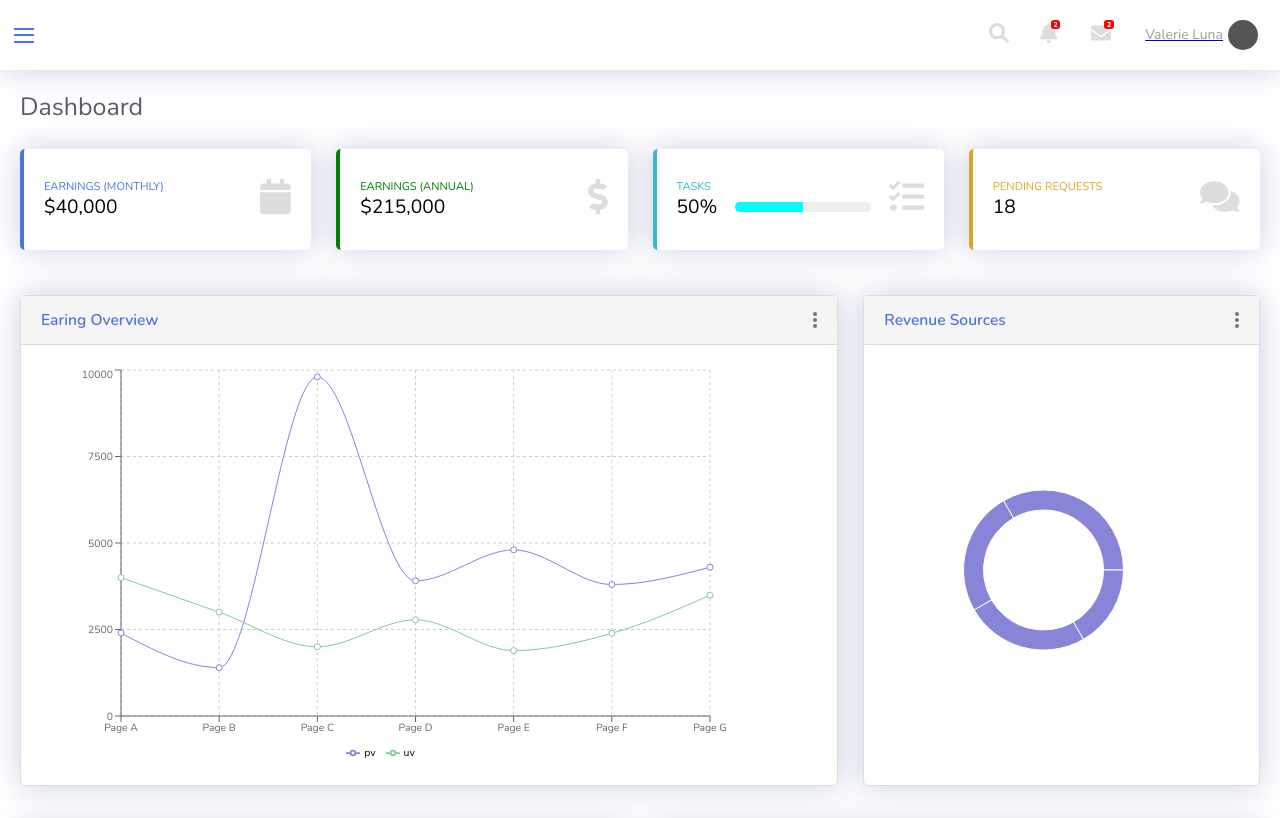
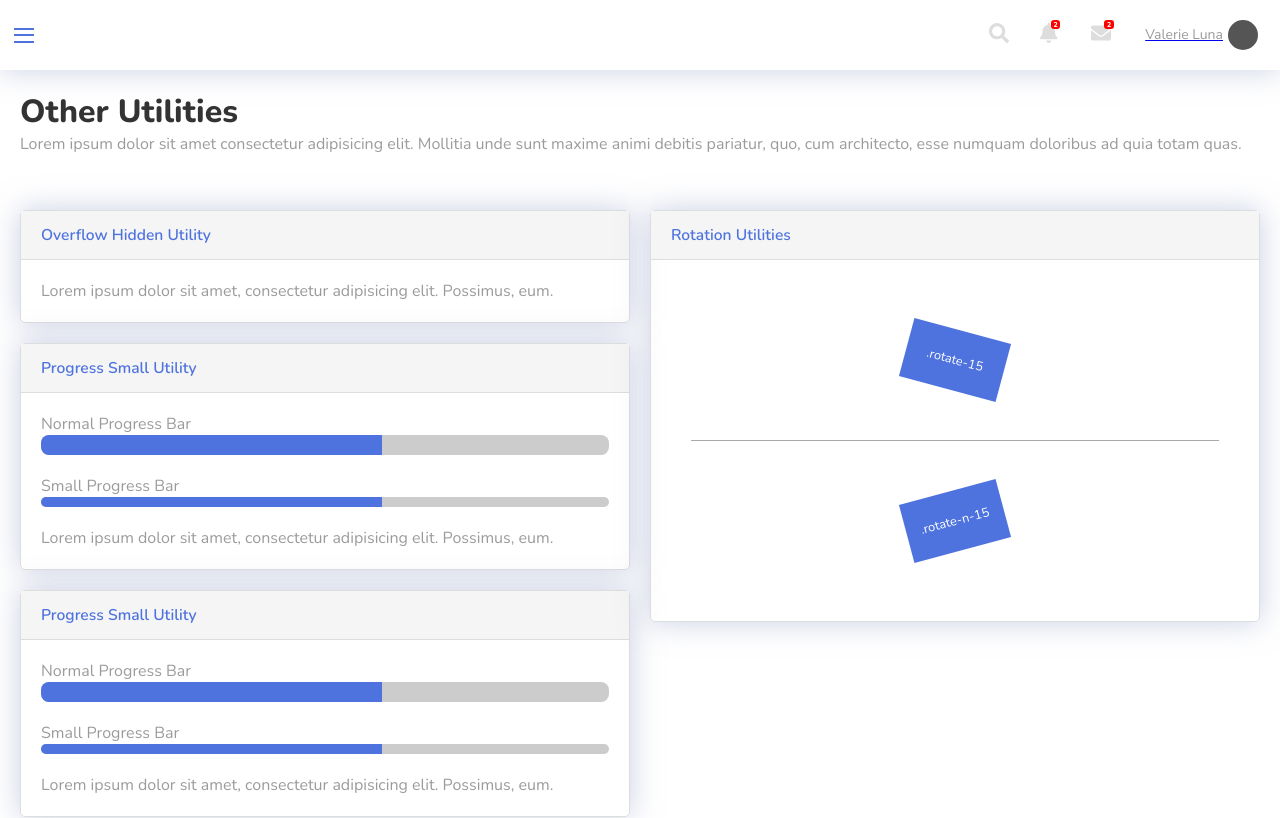
Before and after one commit to RobertLigman/sb-admin-2-clone, a React (Create React App) app: page /Other in a window 1280 px wide. Shown: the top 818 px of the page. Built offline with nearby package versions, Linux system fonts and the light colour scheme.

Commit message:
add other utilities sub page and add some stylingto it

```diff
--- a/src/App.js
+++ b/src/App.js
@@ -14,6 +14,7 @@ import Register from "./components/Register/Register";
 import Blank from "./components/blank/Blank";
 import Buttons from "./components/Buttons/Buttons";
 import Cards from "./components/Cards/Cards";
+import Other from "./components/Other/Other";
 function App() {
   const [sideNav, setSideNav] = useState(false);
 
@@ -63,6 +64,9 @@ function App() {
         <Route path="/Cards">
           <Cards />
         </Route>
+        <Route path="/Other">
+          <Other />
+        </Route>
         <Route path="/">
           <Main
           // setMarginLeft={sideNav ? "var(--side-nav-width)" : null}
--- /dev/null
+++ b/src/components/Other/Other.css
@@ -0,0 +1,75 @@
+.Other {
+    display: grid;
+    grid-template-columns: 1fr 1fr;
+    grid-template-rows: minmax(80px, 100px) auto;
+    grid-gap: 20px;
+    margin: 20px;
+    margin-bottom: 0;
+    align-items: start;
+}
+
+.Other .Card {
+    margin: 0;
+}
+
+.Other__text {
+    grid-column: 1/-1;
+}
+
+.Other__description {
+    grid-column: 1/-1;
+}
+
+
+/* .text-container {
+     padding: 20px; }*/
+
+.Other__title {
+    grid-column: 1/-1;
+    color: #333;
+}
+
+.Other .Card__body {
+    /* height: 100%; */
+    /* display: grid;
+    grid-template-rows: repeat(3, auto);
+    gap: 10px; */
+}
+
+.bars {
+    display: grid;
+    width: 100%;
+    gap: 20px;
+    margin-bottom: 20px;
+}
+
+.rotation-container {
+    /* width: 100%; */
+    /* height: 100%; */
+    margin: 20px;
+    text-align: center;
+}
+
+.hr {
+    width: 100%;
+    height: 1px;
+    background-color: #aaa;
+}
+
+.rotation-container__element {
+    display: inline-block;
+    width: 100px;
+    height: 60px;
+    margin: 50px auto;
+    background-color: #4e73df;
+    display: flex;
+    justify-content: center;
+    align-items: center;
+    color: white;
+    font-size: 0.8rem;
+    transform: rotate(15deg);
+}
+
+.n {
+    transform: rotate(-15deg);
+}
--- /dev/null
+++ b/src/components/Other/Other.js
@@ -0,0 +1,73 @@
+import React from "react";
+import "./Other.css";
+
+import Card from "../Card";
+import ProjectItem from "../ProjectItem";
+import ProgressBar from "../ProgressBar";
+
+const Other = () => {
+  return (
+    <div className="Other hero">
+      <div className="Other__description">
+        <h1 className="Other__title">Other Utilities</h1>
+        <p className="Other__text">
+          Lorem ipsum dolor sit amet consectetur adipisicing elit. Mollitia unde
+          sunt maxime animi debitis pariatur, quo, cum architecto, esse numquam
+          doloribus ad quia totam quas.
+        </p>
+      </div>
+
+      <div className="Card-container">
+        <Card title="Overflow Hidden Utility">
+          <div className="text-container">
+            <p className="text">
+              Lorem ipsum dolor sit amet, consectetur adipisicing elit.
+              Possimus, eum.
+            </p>
+          </div>
+        </Card>
+        <Card title="Progress Small Utility">
+          <div className="bars">
+            <div>
+              <p>Normal Progress Bar</p>
+              <ProgressBar color="#4e73df" width="60%" />
+            </div>
+            <div>
+              <p>Small Progress Bar</p>
+              <ProgressBar color="#4e73df" width="60%" height="10px" />
+            </div>
+          </div>
+          <p className="text">
+            Lorem ipsum dolor sit amet, consectetur adipisicing elit. Possimus,
+            eum.
+          </p>
+        </Card>
+        <Card title="Progress Small Utility">
+          <div className="bars">
+            <div>
+              <p>Normal Progress Bar</p>
+              <ProgressBar color="#4e73df" width="60%" />
+            </div>
+            <div>
+              <p>Small Progress Bar</p>
+              <ProgressBar color="#4e73df" width="60%" height="10px" />
+            </div>
+          </div>
+          <p className="text">
+            Lorem ipsum dolor sit amet, consectetur adipisicing elit. Possimus,
+            eum.
+          </p>
+        </Card>
+      </div>
+
+      <Card title="Rotation Utilities">
+        <div className="rotation-container">
+          <div className="rotation-container__element">.rotate-15</div>
+          <div className="hr"></div>
+          <div className="rotation-container__element n">.rotate-n-15</div>
+        </div>
+      </Card>
+    </div>
+  );
+};
+export default Other;
--- a/src/components/ProgressBar.css
+++ b/src/components/ProgressBar.css
@@ -1,4 +1,5 @@
 .Progress-Bar__outer {
+    width: 100%;
     height: 20px;
     background-color: #ccc;
     border-radius: 8px;
--- a/src/components/ProgressBar.js
+++ b/src/components/ProgressBar.js
@@ -1,11 +1,12 @@
 import React from "react";
 import "./ProgressBar.css";
 const ProgressBar = (props) => (
-  <div className="Progress-Bar__outer">
+  <div className="Progress-Bar__outer" style={{ height: props.height }}>
     <div
       style={{
         backgroundColor: props.color,
         width: props.width,
+        height: props.height,
         borderRadius: props.width !== "100%" ? null : "8px",
       }}></div>
   </div>
```
